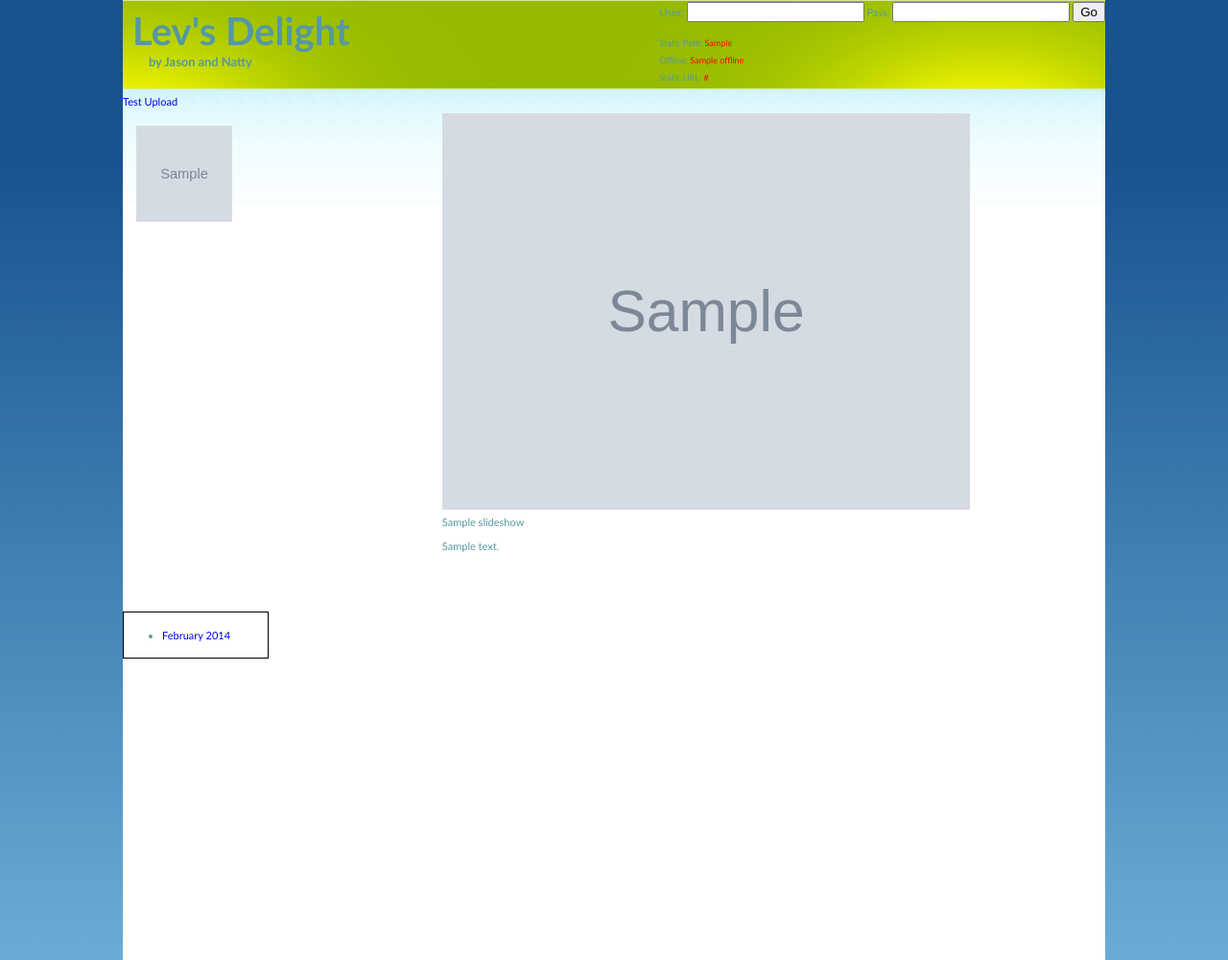
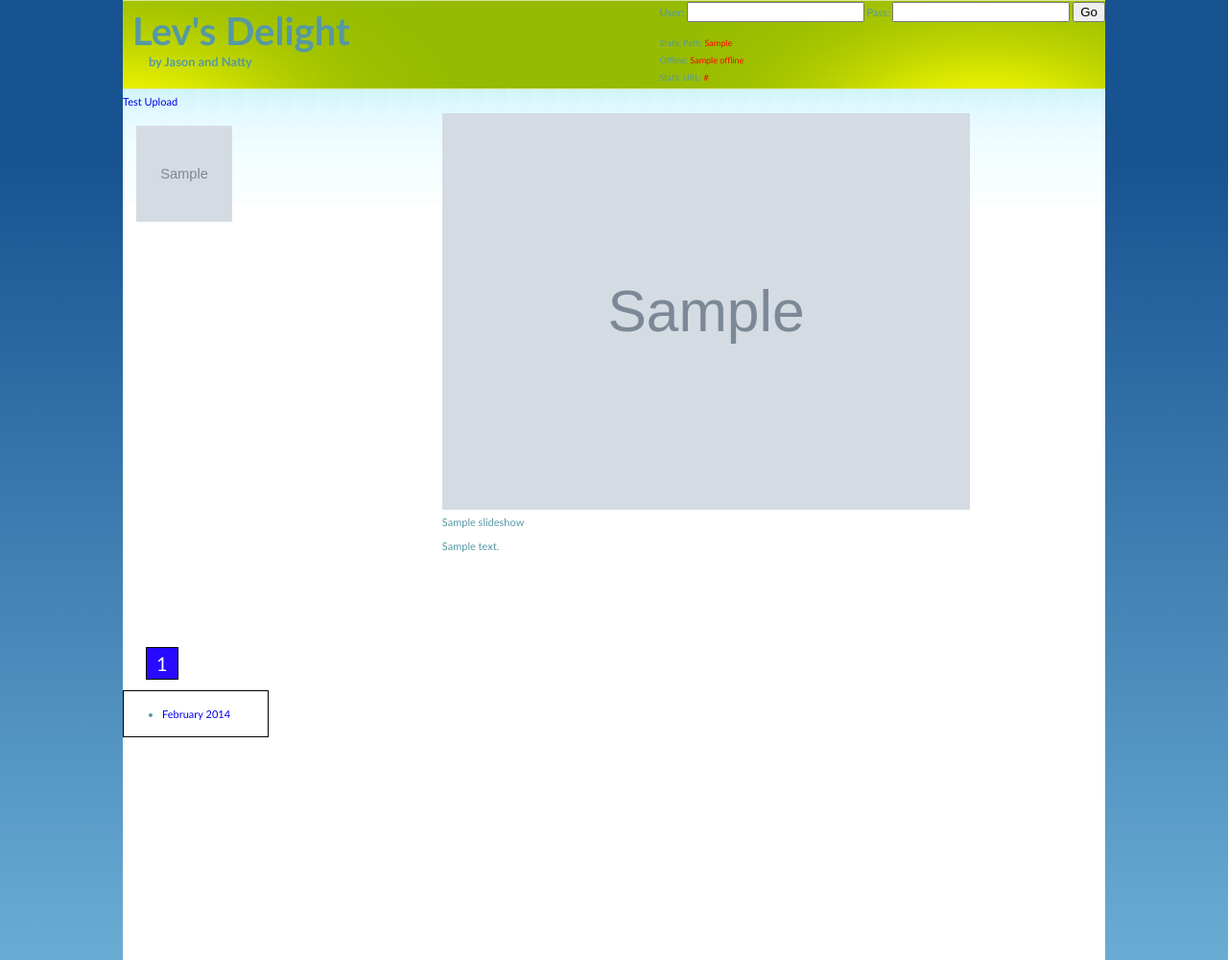
Before and after one commit to jasonlevinsohn/levsdelight3, a Django app: template levsdelight_com/templates/slideshow.html in a window 1280 px wide. Shown: the whole page at 96% size. Run offline with Django 3.2, Linux system fonts and the light colour scheme; tables that the repository leaves empty hold one stand-in row (values such as "Sample post"); the template is opened without the code that fills it: values that come from a table or form of the project are taken from there, most other values are stand-ins (such as "Sample title", 1, 10 or a date in 2020); grey boxes marked "Sample" are stand-in pictures; some libraries are stand-ins or nearby versions.

Commit message:
moved JS code to external file, built pagination, and added scale transform

```diff
--- a/levsdelight_com/static/css/slideshow.css
+++ b/levsdelight_com/static/css/slideshow.css
@@ -3,6 +3,32 @@ body {
 }
 #thumbs {
     display: inline-block;
+}
+
+#pagination {
+    height: 50px;
+    width: 200px;
+    margin: 40px 0px 0px 14px;
+    padding: 10px 0px 0px 10px;
+    box-sizing: border-box;
+}
+
+#pagination .page {
+    border: 1px solid hsl(0, 0%, 0%);
+    padding: 4px 10px 4px 10px;
+    font-size: 20px;
+    color: hsl(0, 0%, 0%);
+    margin-right: 5px;
+}
+
+#pagination .page:hover {
+    color: hsl(0, 100%, 100%);
+    background-color: hsl(91, 42%, 50%);
+}
+
+#pagination .page.active {
+    color: hsl(0, 100%, 100%);
+    background-color: hsl(247, 100%, 52%);
 }
 
 .pictureChooser {
@@ -42,4 +68,16 @@ body {
 
 #pictureViewer .slide img {
     width: 550px;
+
+    /* Cool Zoom Transition Effect */
+    -webkit-transition: all .4s ease-in-out;
+       -moz-transition: all .4s ease-in-out;
+        -ms-transition: all .4s ease-in-out;
 }
+
+#pictureViewer .slide img:hover {
+    -webkit-transform: scale(1.7);
+       -moz-transform: scale(1.7);
+        -ms-transform: scale(1.7);
+         -o-transform: scale(1.7);
+}
--- /dev/null
+++ b/levsdelight_com/static/js/slideshow.js
@@ -0,0 +1,153 @@
+    var slideImage = "";
+    var currentSlide = 0;
+    var currentPage = 1;
+    var slideArray = [];
+    var pagesArray = [];
+
+
+    var renderPictureViewer = function(currentPage) {
+        $('.slide img').attr('src', currentPage[currentSlide].href);
+        $('.slide .title').text(currentPage[currentSlide].title);
+        $('.slide .desc').text(currentPage[currentSlide].desc);
+    }
+
+    // Renders the next slide in the array
+    var nextSlide = function() {
+
+    }
+
+    // Renders the previous slide in the array
+    var prevSlide = function() {
+
+    }
+
+    // Renders the selection in the picture viewer
+    var showInViewer = function(index) {
+        var dur = 400;
+        var fadeBackIn = function() {
+                $('.slide img').attr('src', pagesArray[currentPage][index].href);
+                $('.slide img').fadeTo(dur, 1);
+                $('.slide .title').text(pagesArray[currentPage][index].title);
+                $('.slide .desc').text(pagesArray[currentPage][index].desc);
+
+        };
+
+        $('.slide img').fadeTo(dur, 0, fadeBackIn);
+
+    }
+
+
+
+
+    var renderPictureChooser = function(currentPage) {
+
+        // Remove the current Picture Chooser before loading
+        // the new one.
+        $('.pictureChooser').remove();
+
+        var pcTemplate = '<div class="pictureChooser"><ul>';
+
+        for(var i = 0; i < currentPage.length; i++) {
+            pcTemplate += '<li onClick="showInViewer('+ i +')" class="pcThumb"><img src="' +
+                currentPage[i].href + '" alt="' +
+                currentPage[i].title + '" /></li>';
+
+            console.log("The title: " + currentPage[i].title);
+
+        }
+
+        pcTemplate += '</ul></div>';
+
+        $('ul.thumbs').remove();
+        $('div#thumbs').prepend(pcTemplate);
+
+    }
+
+
+    var buildSlides = function() {
+
+        var image, aEl, caption, href, title, desc;
+        var slides = [];
+        var slideObj = {};
+        var pageCounter = 0;
+        var pages = [];
+        var images = $('#thumbs').find('li');
+
+        for (var i = 0; i < images.length; i++ ) {
+            image = $(images[i]);
+            aEl = $(image.children()[0]);
+            caption = $(image.children()[1]);
+            href = aEl.attr('href');
+            title = aEl.attr('title');
+            desc = caption.text();
+
+            slideObj = {
+                title: title,
+                href: href,
+                desc: desc,
+            };
+            slides.push(slideObj);
+            slideObj = {};
+        }
+
+        console.log("The slides");
+        console.log(slides);
+
+        // Paginate the slides
+        for(var i = 0; i < slides.length; i++) {
+
+            if (i % 10 == 0) {
+                pageCounter++;
+                pages[pageCounter] = [ slides[i] ];
+            } else {
+                pages[pageCounter].push(slides[i])
+            }
+        }
+        console.log(pages);
+        return pages;
+
+    }
+
+
+    var buildPagination = function(pages) {
+
+       // Build the pagination
+       for(var i = 1;i<pages.length;i++) {
+           var pageElement = '<span data-page="' + i + '" ' +
+               'class="page">' + i + '</span>';
+           $('#pagination').append(pageElement);
+
+       }
+
+       // Set the first page as active initially.
+       $('#pagination .page').first().addClass('active');
+
+
+       // Setup Page Click Event Handler
+       $('#pagination .page').click(function(e) {
+
+            // First remove all active classes from page spans
+            $('#pagination .page').removeClass('active');
+
+            // Add active class to the page clicked on.
+            $(this).addClass('active');
+
+            // Get page attribute from clicked span.
+            currentPage = $(this).data('page');
+
+            //Load the new Page Array
+            renderPictureChooser(pagesArray[currentPage]);
+
+       });
+    }
+
+
+    var pagesArray = buildSlides();
+
+    buildPagination(pagesArray);
+
+    // Render the Picture Chooser with Page One Initially
+    renderPictureChooser(pagesArray[1]);
+
+    // Render the markup for the picture viewer
+    renderPictureViewer(pagesArray[1]);
--- a/levsdelight_com/templates/slideshow.html
+++ b/levsdelight_com/templates/slideshow.html
@@ -29,8 +29,23 @@
         {% endfor %}
 
     </ul>
+    <div id="pagination">
+
+    </div>
 </div> <!-- END thumbs -->
-<div id="pictureViewer"></div>
+
+
+<div id="pictureViewer">
+    <div class="slide">
+        <img src="" />
+        <div class="title"></div>
+        <div class="desc"></div>
+    </div>
+
+
+
+
+</div>
 
 <div id="page-navigation">
     {% include 'page-navigation.html' %}
@@ -41,120 +56,6 @@
 {% block javascript_includes %}
 <script type="text/javascript" src="{{STATIC_URL}}js/vendor/lodash.min.js"></script>
 <script type="text/javascript" src="{{STATIC_URL}}js/vendor/s3upload.js"></script>
-<script type="text/javascript">
-    var slideImage = "";
-    var currentSlide = 0;
-    var slideArray = [];
-
-
-    var renderPictureViewer = function() {
-        var pvTemplate = '<div class="slide"></div>';
-        pvTemplate = $(pvTemplate)
-
-        slideImage = '<img src="' +
-            slideArray[currentSlide].href + '" alt="' +
-            slideArray[currentSlide].title + '" />' +
-            '<div class="title">' + slideArray[currentSlide].title + '</div>' +
-            '<div class="desc">' + slideArray[currentSlide].desc + '</div>';
-
-        pvTemplate.append(slideImage);
-        $('div#pictureViewer').append(pvTemplate)
-
-        console.log(slideImage);
-
-
-    }
-
-    // Renders the next slide in the array
-    var nextSlide = function() {
-
-    }
-
-    // Renders the previous slide in the array
-    var prevSlide = function() {
-
-    }
-
-    // Renders the selection in the picture viewer
-    var showInViewer = function(index) {
-        var dur = 400;
-        var fadeBackIn = function() {
-                $('.slide img').attr('src', slideArray[index].href);
-                $('.slide img').fadeTo(dur, 1);
-                $('.slide .title').text(slideArray[index].title);
-                $('.slide .desc').text(slideArray[index].desc);
-
-        };
-
-        $('.slide img').fadeTo(dur, 0, fadeBackIn);
-
-    }
-
-
-
-
-    var renderPictureChooser = function() {
-
-        var pcTemplate = '<div class="pictureChooser"><ul>';
-
-        for(var i = 0; i < slideArray.length; i++) {
-            pcTemplate += '<li onClick="showInViewer('+ i +')" class="pcThumb"><img src="' +
-                slideArray[i].href + '" alt="' +
-                slideArray[i].title + '" /></li>';
-
-            console.log("The title: " + slideArray[i].title);
-
-        }
-
-        pcTemplate += '</ul></div>';
-
-        $('ul.thumbs').remove();
-        $('div#thumbs').append(pcTemplate);
-
-    }
-
-
-    var buildSlides = function() {
-
-        var image, aEl, caption, href, title, desc;
-        var slides = [];
-        var slideObj = {};
-        var images = $('#thumbs').find('li');
-
-        for (var i = 0; i < images.length; i++ ) {
-            image = $(images[i]);
-            aEl = $(image.children()[0]);
-            caption = $(image.children()[1]);
-            href = aEl.attr('href');
-            title = aEl.attr('title');
-            desc = caption.text();
-
-            slideObj = {
-                title: title,
-                href: href,
-                desc: desc,
-            };
-            slides.push(slideObj);
-            slideObj = {};
-        }
-
-        console.log("The slides");
-        console.log(slides);
-
-        return slides;
-
-    }
-
-
-    var slideArray = buildSlides();
-
-    renderPictureChooser();
-
-    renderPictureViewer();
-
-
-
-</script>
-
+<script type="text/javascript" src="{{STATIC_URL}}js/slideshow.js"></script>
 
 {% endblock %}
```
Also changed, not shown: levsdelight_com/static/img/february2014/IMAG0601.jpg (added).
